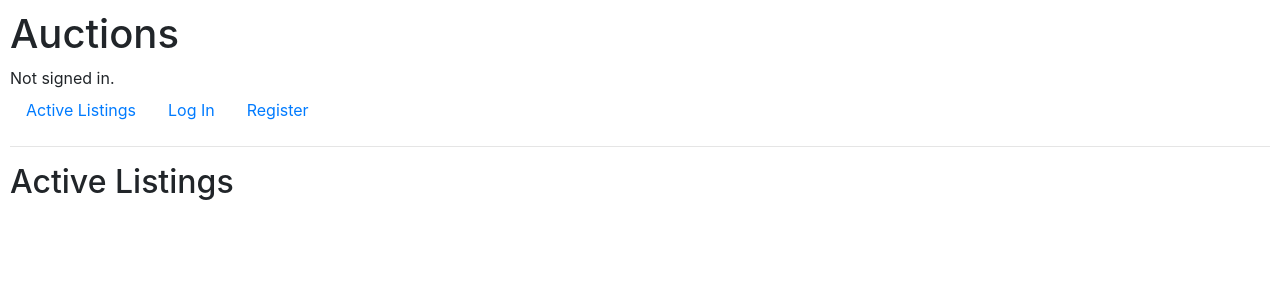
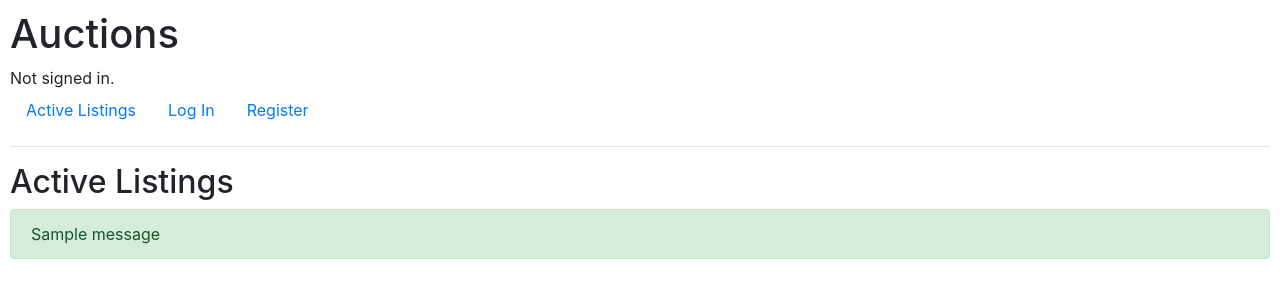
Before and after one commit to Niyofabrice/commerce, a Django app: page / in a window 1280 px wide. Shown: the top 300 px of the page. Run offline with Django 3.2, Linux system fonts and the light colour scheme; tables that the repository leaves empty hold one stand-in row (values such as "Sample post"); one stand-in notice (Sample message) is shown; some libraries are stand-ins or nearby versions.

Commit message:
error handling on the client side

```diff
--- a/commerce/auctions/templates/auctions/category.html
+++ b/commerce/auctions/templates/auctions/category.html
@@ -10,7 +10,7 @@
                 <img src="{{ listing.image_url }}" alt="Listing Image" style="width: 100px; height: 100px;">
                 <h5 class="card-title">{{ listing.title }}</h5>
                 <p class="card-text">{{ listing.description }}</p>
-                <p class="card-text">Price: ${{ listing.price }}</p>
+                <p class="card-text">Price: ${{ listing.starting_bid }}</p>
                 <p class="card-text">Category: {{ listing.category }}</p>
                 <a href="{% url 'listing' listing_id=listing.id %}" class="btn btn-primary">View Listing</a>
             </div>
--- a/commerce/auctions/templates/auctions/index.html
+++ b/commerce/auctions/templates/auctions/index.html
@@ -2,6 +2,19 @@
 
 {% block body %}
     <h2>Active Listings</h2>
+    {% if messages %}
+        {%for message in messages %}
+            {% if message.tags == "error" %}
+                <div class="alert alert-danger" role="alert">
+                    {{ message }}
+                </div>
+            {% elif message.tags == "success" %}
+                <div class="alert alert-success" role="alert">
+                    {{ message }}
+                </div>
+            {% endif %}
+        {% endfor %}
+    {% endif %}
 
     {% for listing in listings %}
         {% if not listing.closed %}
--- a/commerce/auctions/views.py
+++ b/commerce/auctions/views.py
@@ -40,6 +40,7 @@
 
 def logout_view(request):
     logout(request)
+    messages.success(request, "Logged out")
     return HttpResponseRedirect(reverse("index"))
 
 
@@ -65,8 +66,10 @@
                 "message": "Username already taken."
             })
         login(request, user)
+        messages.success(request, "Account created successfully!")
         return HttpResponseRedirect(reverse("index"))
     else:
+        messages.error(request, "An error occurred. Please try again.")
         return render(request, "auctions/register.html")
 
 
@@ -89,10 +92,12 @@
             seller=user
         )
         new_listing.save()
+        messages.success(request, "Listing created successfully!")
         return HttpResponseRedirect(reverse("index"))
     context = {
         "categories": Category.objects.all()
     }
+    messages.error(request, "An error occurred. Please try again.")
     return render(request, "auctions/create_listing.html", context)
 
 
@@ -150,6 +155,7 @@
             comment=comment
         )
         new_comment.save()
+        messages.success(request, "Comment posted successfully!")
         return HttpResponseRedirect(reverse("listing", args=(listing_id,)))
 
 
@@ -159,10 +165,11 @@
         listing = Listing.objects.get(pk=listing_id)
         user = request.user
         bid_amount = float(request.POST["bid"])
-        bids = Bid.objects.all()
-        current_top_bid = listing.bids.order_by("-amount").first()
+        bids = Bid.objects.filter(listing=listing)
+        print(bids)
         if bids:
-            if bid_amount <= listing.starting_bid or bid_amount <= current_top_bid.amount:
+            current_top_bid = listing.bids.order_by("-amount").first()
+            if bid_amount <= listing.starting_bid or bid_amount <= current_top_bid:
                 messages.error(request, "Your bid is lower than the starting bid or the current highest bid")
                 return HttpResponseRedirect(reverse("listing", args=(listing_id,)))
         if bid_amount <= listing.starting_bid:
@@ -174,6 +181,7 @@
             amount=bid_amount
         )
         new_bid.save()
+        messages.success(request, "Your bid has been successfully placed!")
     return HttpResponseRedirect(reverse("listing", args=(listing_id,)))
 
 
```
Also changed, not shown: commerce/auctions/templates/auctions/create_listing.html (+14 -0 lines), commerce/auctions/templates/auctions/listing.html (+9 -3 lines).
